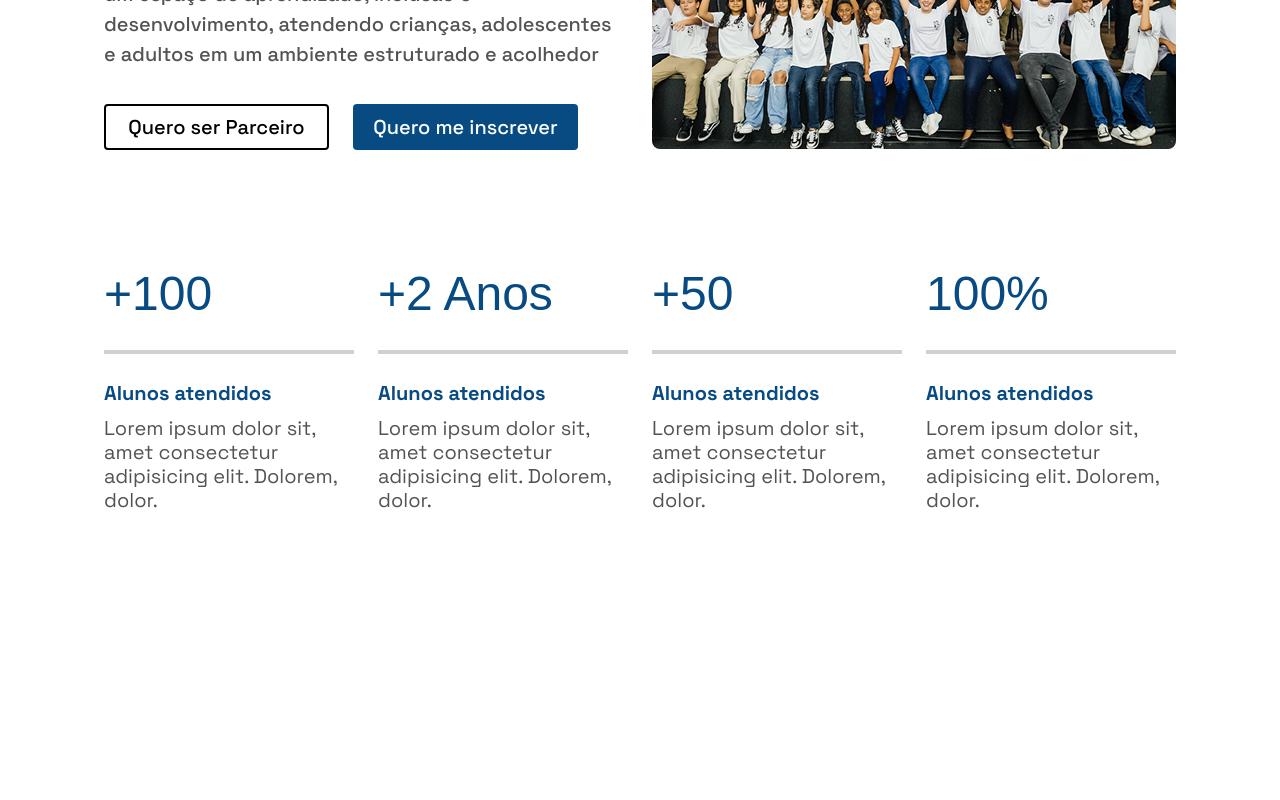
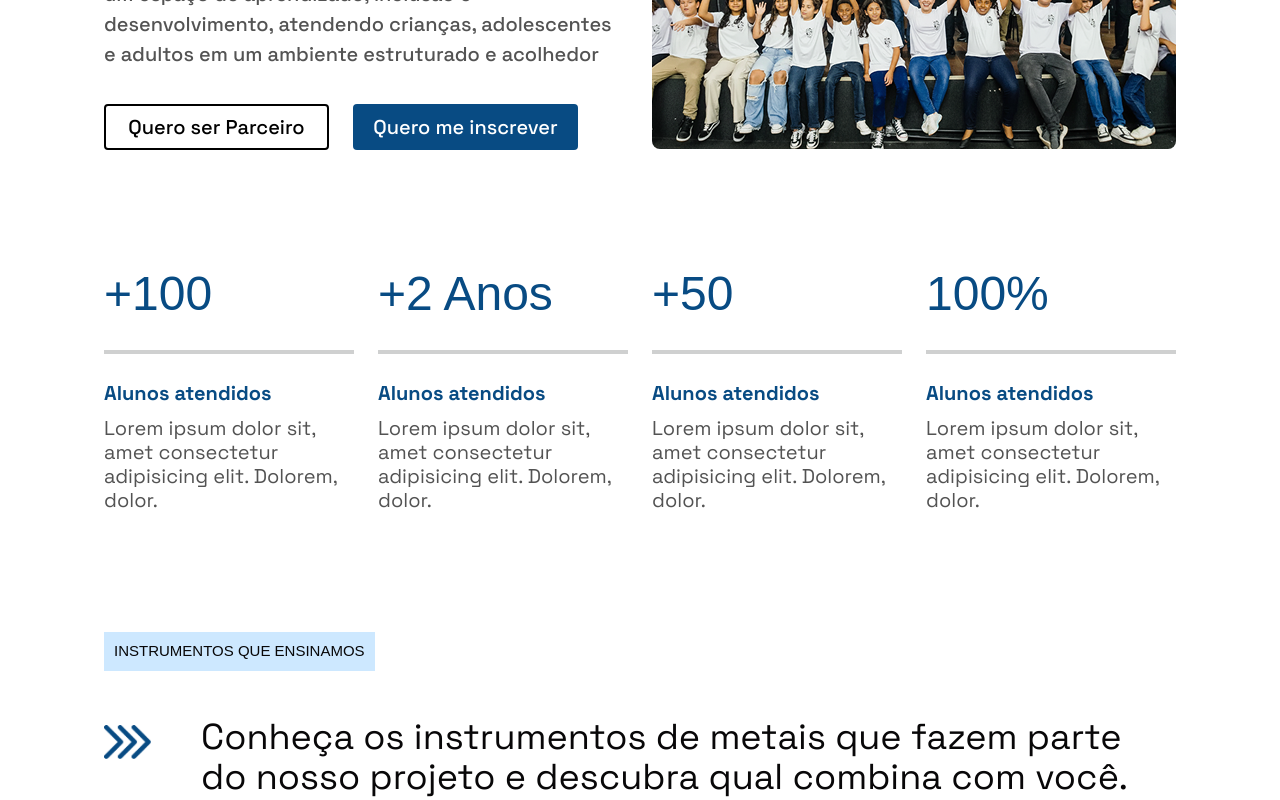
Before and after one commit to kelwinxd/filarmonica-vegasgnu, a Next.js app: page / in a window 1280 px wide. Shown: the part 1350-2150 px from the top of the page. Before the commit the page ends 1982 px from the top, so only its background shows below. Built offline with nearby package versions, Linux system fonts and the light colour scheme; a web font is replaced by a local one.

Commit message:
cards about

```diff
--- a/src/app/components/home/About.tsx
+++ b/src/app/components/home/About.tsx
@@ -6,7 +6,7 @@ const About = () => {
   return (
     <div className="mt-25.5 ">
 
-      {/* Texto */}
+      {/* Texto Quem Somos */}
       <div className="w-full">
         <div className="w-[153px] h-[39px] p-2.5 bg-[#CDE8FF] flex justify-center items-center">
       <h1 className=" text-[15px] uppercase font-medium text-[#080708] megatitle">QUEM SOMOS</h1>
@@ -14,14 +14,15 @@ const About = () => {
 
 
       </div>
-
+      {/* Quem Somos */}
       <div className="flex gap-[41px] mt-[46px]">
         <img src="/arrow.png" alt="" className="h-[34px] mt-2" />
-        <p className="text-4xl text-parag">
+        <p className="text-3xl md:text-4xl text-parag">
           A Filarmônica de Metais Gnu/Vegas é um projeto social que oferece ensino gratuito de instrumentos de metais, promovendo desenvolvimento musical e humano.
         </p>
       </div>
 
+       {/* Story */}
       <div className="mt-[72px] flex flex-col md:flex-row gap-6 ">
         <div className="flex-1 ">
           <p className="text-subparag text-[20px] font-medium">Fundado em junho de 2022, o projeto nasceu da parceria entre o Espaço Gnu e a Vegas Card, com o objetivo de ampliar o acesso à educação musical e gerar impacto social por meio da cultura. Ao longo de sua atuação, a iniciativa vem se consolidando como um espaço de aprendizado, inclusão e desenvolvimento, atendendo crianças, adolescentes e adultos em um ambiente estruturado e acolhedor</p>
@@ -42,6 +43,7 @@ const About = () => {
         </div>
       </div>
 
+      {/* About Cards */}
       <div className="mt-[120px]  mb-[120px] flex flex-col md:flex-row gap-6">
         <AboutCard title="+100">
           <h2 className="text-[16px] md:text-[20px] text-main font-bold">
@@ -80,6 +82,24 @@ const About = () => {
         </AboutCard>
       </div>
 
+      {/* Instruments */}
+    <div>
+       <div className="w-fit h-[39px] p-2.5 bg-[#CDE8FF] flex justify-center items-center">
+      <h1 className=" text-[15px] uppercase font-medium text-[#080708] megatitle"> Instrumentos que Ensinamos</h1>
+        </div>
+     </div>
+
+      <div className="flex gap-[41px] mt-[46px]">
+        <img src="/arrow.png" alt="" className="h-[34px] mt-2" />
+        <p className="text-3xl md:text-4xl text-parag">
+          Conheça os instrumentos de metais que fazem parte do nosso projeto e descubra qual combina com você.
+        </p>
+      </div>
+
+
+
+
+
 
 
 
```
